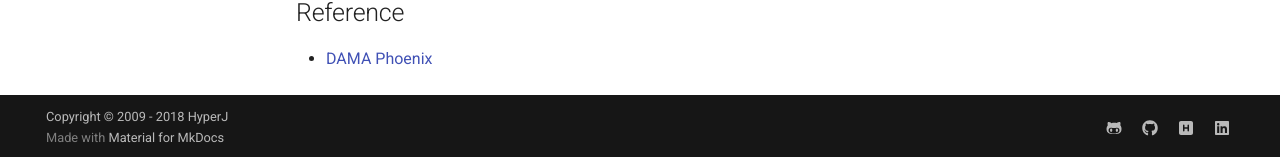
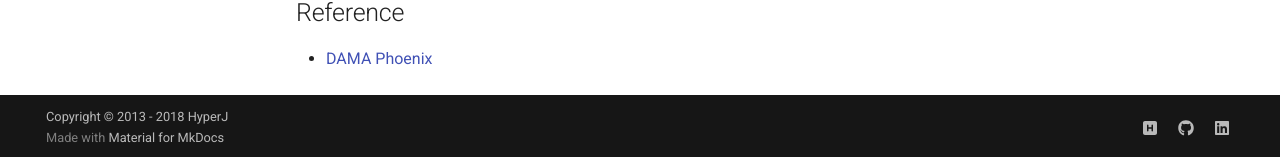
Before and after one commit to hyperj/note.data-management, an MkDocs documentation site: the page built from docs/index.md, in a window 1280 px wide and 900 px high, scrolled down 923 px. Shown: the part 740-897 px from the top of the window. Built offline with MkDocs 1.6.1 and Material for MkDocs 9.7.7, drawn with Linux system fonts in a browser that asks for light colours; comment, search, counter and statistics services are not loaded.

Commit message:
update code

```diff
--- a/mkdocs.yml
+++ b/mkdocs.yml
@@ -2,15 +2,15 @@
 site_name: Data Management
 site_description: 数据管理（Data Management）
 site_author: HyperJ
-site_url: https://hyperj.net/docs.data-management/
+site_url: https://hyperj.net/docs.data-management
 
 # Repository
 repo_name: hyperj/docs.data-management
 repo_url: https://github.com/hyperj/docs.data-management
-edit_uri: ""
+edit_uri: blob/master/docs
 
 # Copyright
-copyright: 'Copyright &copy; 2009 - 2018 HyperJ'
+copyright: 'Copyright &copy; 2013 - 2018 HyperJ'
 
 # Configuration
 theme:
@@ -40,12 +40,10 @@
 # Customization
 extra:
   social:
-    - type: github-alt
-      link: https://gist.github.com/hyperj
+    - type: h-square
+      link: https://hyperj.net
     - type: github
       link: https://github.com/hyperj
-    - type: h-square
-      link: https://hyperj.net
     - type: linkedin
       link: https://www.linkedin.com/in/hyperj
 
```
